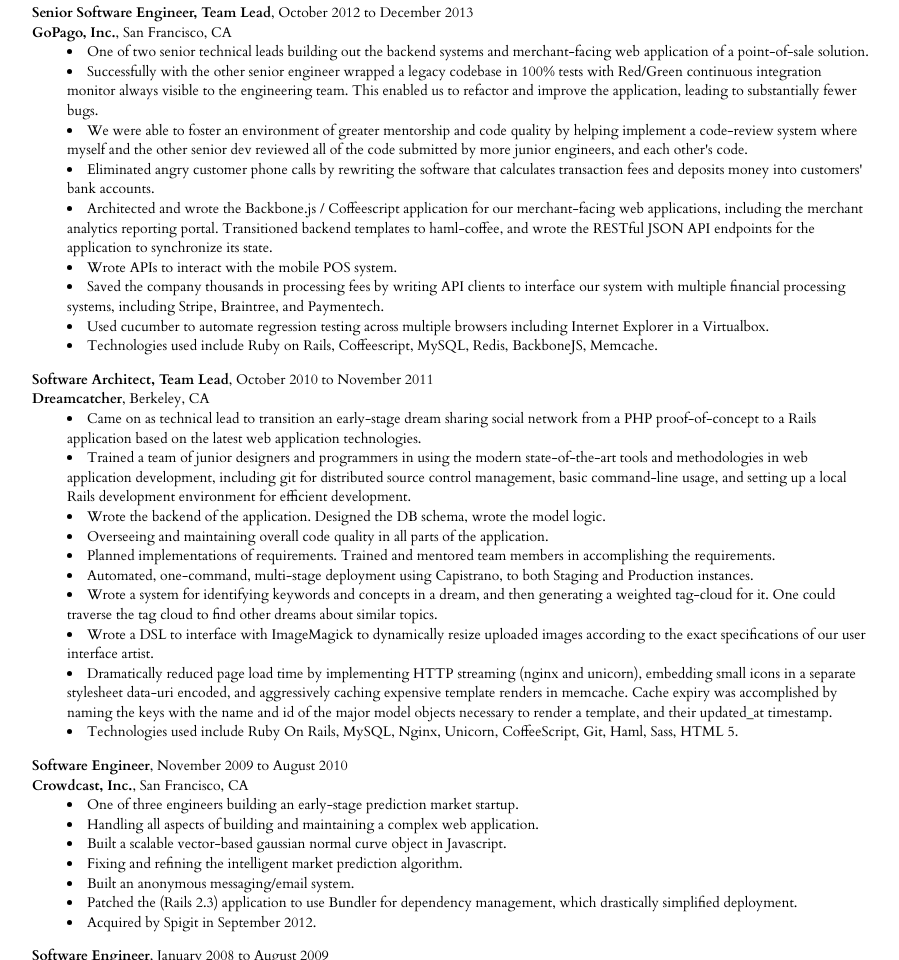
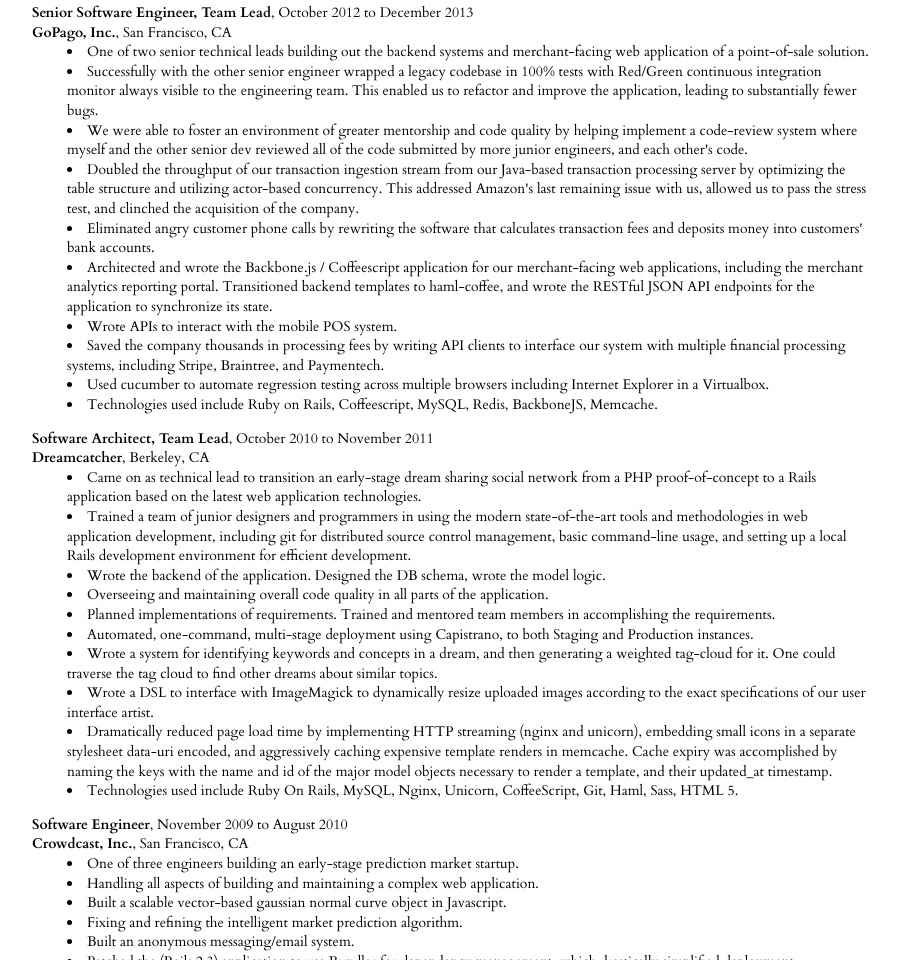
Before and after one commit to dukedorje/dukedorje.github.io, a plain HTML site: page DukeJonesResume.html in a window 1280 px wide. Shown: the part 846-1806 px from the top of the page, without its empty margins (243-1142 px from the left). Drawn offline with Linux system fonts and the light colour scheme.

Commit message:
Update about concurrency / transaction processing ingestion

```diff
--- a/DukeJonesResume.html
+++ b/DukeJonesResume.html
@@ -98,6 +98,7 @@
         <li>One of two senior technical leads building out the backend systems and merchant-facing web application of a point-of-sale solution.</li>
         <li>Successfully with the other senior engineer wrapped a legacy codebase in 100% tests with Red/Green continuous integration monitor always visible to the engineering team.  This enabled us to refactor and improve the application, leading to substantially fewer bugs.</li>
         <li>We were able to foster an environment of greater mentorship and code quality by helping implement a code-review system where myself and the other senior dev reviewed all of the code submitted by more junior engineers, and each other's code.</li>
+        <li>Doubled the throughput of our transaction ingestion stream from our Java-based transaction processing server by optimizing the table structure and utilizing actor-based concurrency. This addressed Amazon's last remaining issue with us, allowed us to pass the stress test, and clinched the acquisition of the company.</li>
         <li>Eliminated angry customer phone calls by rewriting the software that calculates transaction fees and deposits money into customers' bank accounts.</li>
         <li>Architected and wrote the Backbone.js / Coffeescript application for our merchant-facing web applications, including the merchant analytics reporting portal.  Transitioned backend templates to haml-coffee, and wrote the RESTful JSON API endpoints for the application to synchronize its state.  </li>
         <li>Wrote APIs to interact with the mobile POS system.</li>
```
